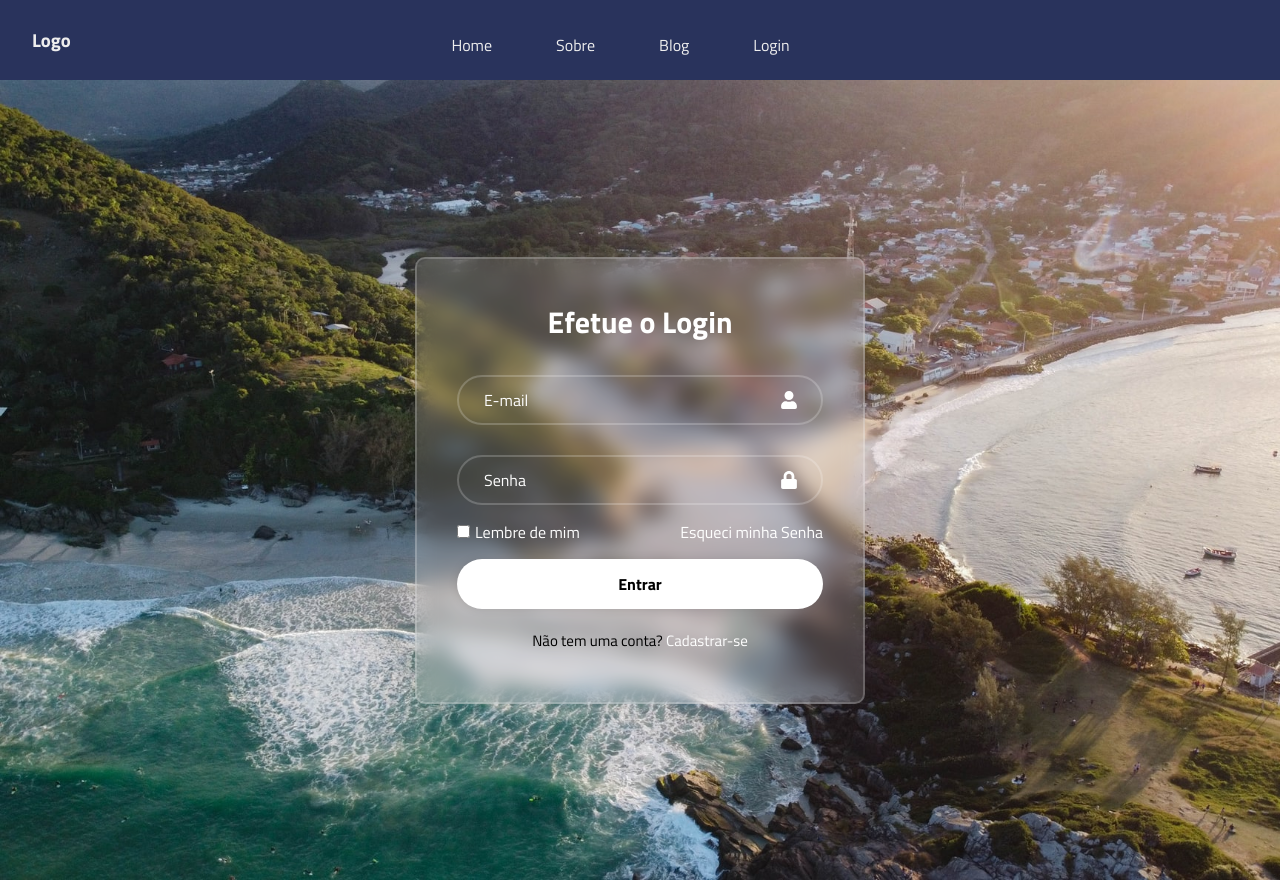
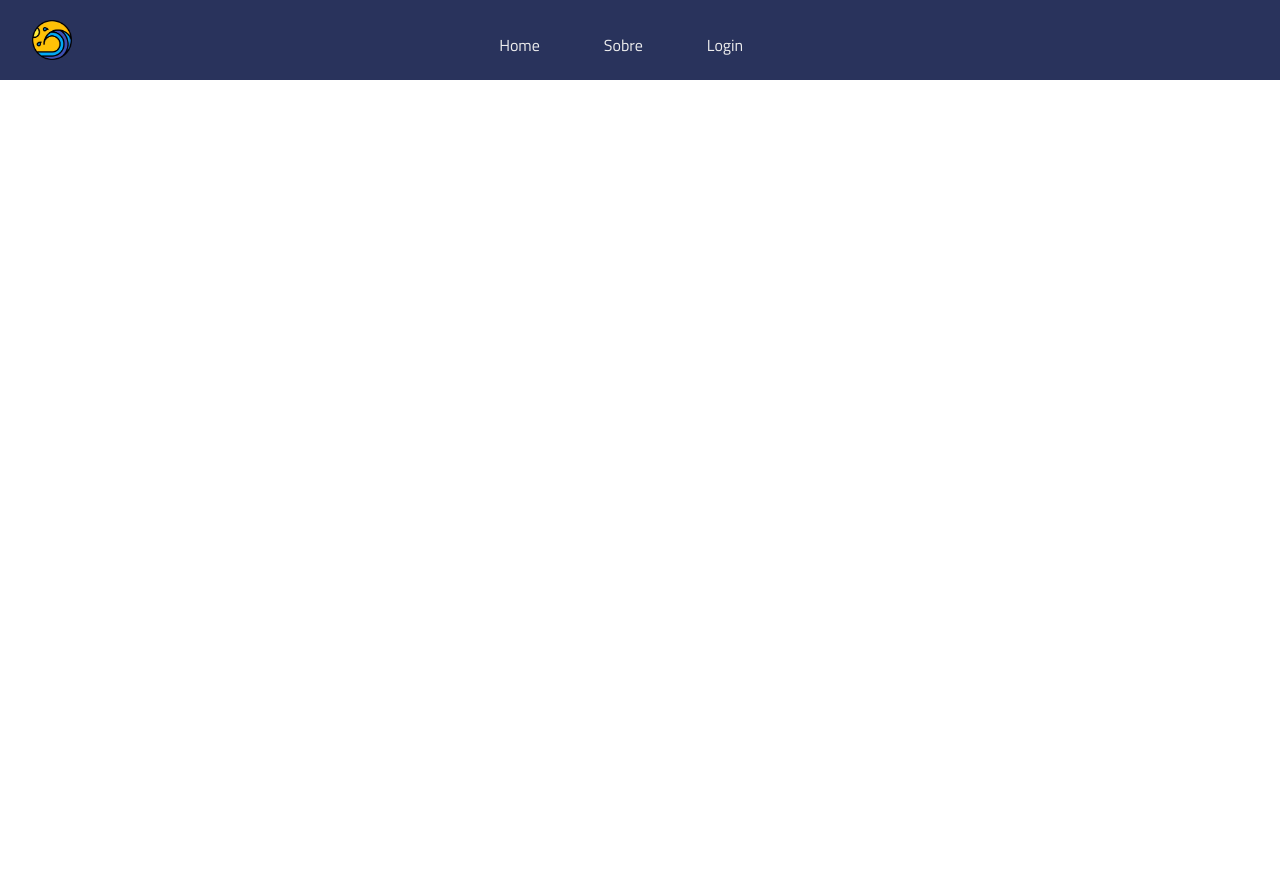
Before and after one commit to llucaasbarros/loginpagereact, a React (Vite) app: page / in a window 1280 px wide. After the commit the page ends 800 px from the top, so only its background shows below. Built offline with nearby package versions, Linux system fonts and the light colour scheme.

Commit message:
Removendo bugs da navbar

```diff
--- a/index.html
+++ b/index.html
@@ -2,9 +2,9 @@
 <html lang="en">
   <head>
     <meta charset="UTF-8" />
-    <link rel="icon" type="image/svg+xml" href="/vite.svg" />
+    <link rel="icon" type="image/svg+xml" href="./src/assets/LogoBPP.png" />
     <meta name="viewport" content="width=device-width, initial-scale=1.0" />
-    <title>BoraPraPraia - Login</title>
+    <title>BoraPraPraia</title>
   </head>
   <body>
     <div id="root"></div>
--- a/src/App.jsx
+++ b/src/App.jsx
@@ -8,9 +8,6 @@ function App() {
   return (
     <div>
       <Navbar />
-      <div className="App">
-        <Login />
-      </div>
     </div>
   );
 }
--- a/src/Components/Navbar/Navbar.css
+++ b/src/Components/Navbar/Navbar.css
@@ -23,6 +23,10 @@ header {
     background-color: var(--mainColor);
     color: var(--textColor)
 }
+
+.logo {
+    height: 40px; /* Adjust the size as needed */
+  }
 
 nav a{
     margin: 0 2rem;
@@ -58,6 +62,7 @@ header .nav-btn{
         left: 0;
         height: 100%;
         width: 100%;
+        display: flex;
         align-items: center;
         justify-content: center;
         gap: 1.5rem;
--- a/src/Components/Navbar/Navbar.jsx
+++ b/src/Components/Navbar/Navbar.jsx
@@ -1,32 +1,32 @@
-import React from 'react'
-import {FaBars, FaTimes} from 'react-icons/fa'
-import { useRef } from 'react'
-import './Navbar.css'
+import React from 'react';
+import { FaBars, FaTimes } from 'react-icons/fa';
+import { useRef } from 'react';
+import './Navbar.css';
+import LogoBPP from '../../assets/LogoBPP.png'; // Correct import statement
 
 const Navbar = () => {
   const navRef = useRef();
 
   const showNavbar = () => {
-    navRef.current.classList.toggle("responsive_nav")
-  }
+    navRef.current.classList.toggle('responsive_nav');
+  };
 
   return (
     <header>
-      <h3>Logo</h3>
+      <img src={LogoBPP} alt="BoraPraPraia Logo" className="logo" />
       <nav ref={navRef}>
         <a href='#'>Home</a>
         <a href='#'>Sobre</a>
-        <a href='#'>Blog</a>
         <a href='#'>Login</a>
         <button className="nav-btn nav-close-btn" onClick={showNavbar}>
-          <FaTimes/>
+          <FaTimes />
         </button>
       </nav>
       <button className="nav-btn" onClick={showNavbar}>
-        <FaBars/>
+        <FaBars />
       </button>
     </header>
-  )
-}
+  );
+};
 
-export default Navbar
+export default Navbar;
```
Also changed, not shown: src/assets/LogoBPP.png (added).
